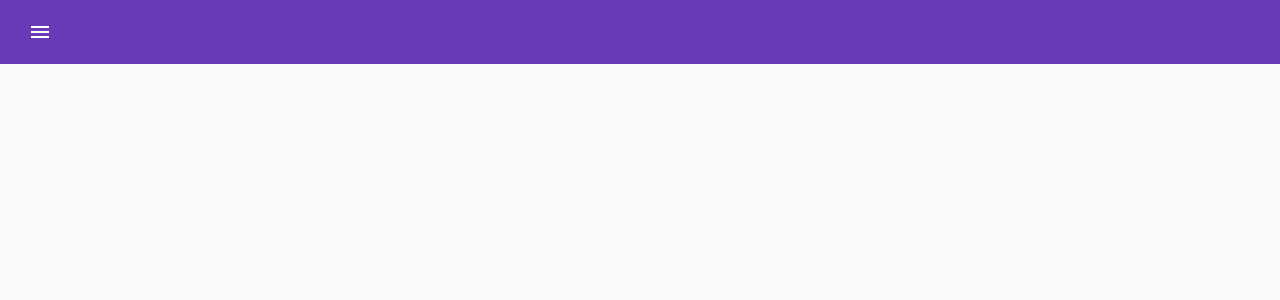
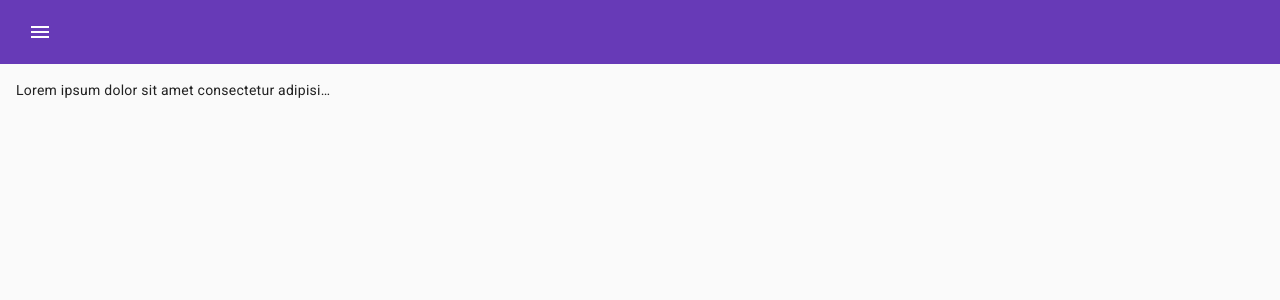
Before and after one commit to TomikxDDD/angular-directives, an Angular app: page /05-ellipses in a window 1280 px wide. Before the commit this address led to /. Shown: the top 300 px of the page. Built offline with nearby package versions, Linux system fonts and the light colour scheme.

Commit message:
feat: Implemented Ellipses directive

```diff
--- a/src/app/app.routes.ts
+++ b/src/app/app.routes.ts
@@ -3,6 +3,7 @@ import { PwValidation01Component } from './pages/pw-validation-01/pw-validation-
 import { Autofocus02Component } from './pages/autofocus-02/autofocus-02.component';
 import { LazyLoadedImgComponent } from './pages/lazy-loaded-img-03/lazy-loaded-img.component';
 import { DragDrop04Component } from './pages/drag-drop-04/drag-drop-04.component';
+import { Ellipses05Component } from './pages/ellipses-05/ellipses-05.component';
 
 type RouteRaw = {
   path: string;
@@ -36,6 +37,12 @@ export const routesRaw: RouteRaw[] = [
     component: DragDrop04Component,
     title: '04 - Drag&Drop component',
   },
+  {
+    path: '05-ellipses',
+    label: '05 - Ellipses component',
+    component: Ellipses05Component,
+    title: '05 - Ellipses component',
+  },
 ];
 
 export const routes: Routes = routesRaw.map((r: RouteRaw) => {
--- /dev/null
+++ b/src/app/directives/05-ellipsis.directive.ts
@@ -0,0 +1,36 @@
+import {
+  AfterViewInit,
+  Directive,
+  ElementRef,
+  Renderer2,
+  inject,
+} from '@angular/core';
+
+@Directive({
+  selector: '[appEllipsis]',
+  standalone: true,
+})
+export class EllipsisDirective implements AfterViewInit {
+  // Another way how to inject classes through DI without contructor(){} syntax
+  private readonly el = inject(ElementRef);
+  private readonly renderer = inject(Renderer2);
+
+  ngAfterViewInit(): void {
+    const container = this.el.nativeElement as HTMLElement;
+    const content = container.innerHTML;
+
+    console.log(
+      container,
+      content,
+      container.scrollWidth,
+      container.clientWidth,
+    );
+
+    if (container.scrollWidth > container.clientWidth) {
+      this.renderer.setAttribute(container, 'title', content);
+      this.renderer.setStyle(container, 'white-space', 'nowrap');
+      this.renderer.setStyle(container, 'overflow', 'hidden');
+      this.renderer.setStyle(container, 'text-overflow', 'ellipsis');
+    }
+  }
+}
--- /dev/null
+++ b/src/app/pages/ellipses-05/ellipses-05.component.html
@@ -0,0 +1,7 @@
+<p appEllipsis class="w-80 overflow-x-hidden whitespace-nowrap">
+  Lorem ipsum dolor sit amet consectetur adipisicing elit. Molestias enim a
+  quisquam beatae itaque quo obcaecati commodi temporibus, impedit et! Minima
+  dolor alias inventore, animi libero laborum eius enim! Vel neque earum rem
+  debitis sunt cum temporibus laborum eveniet distinctio corporis sit, natus,
+  quo perspiciatis fugiat quisquam aliquid! Id, minus.
+</p>
```
Also changed, not shown: src/app/pages/ellipses-05/ellipses-05.component.ts (added, +11 -0 lines), src/app/pages/ellipses-05/ellipses-05.component.scss (added).
